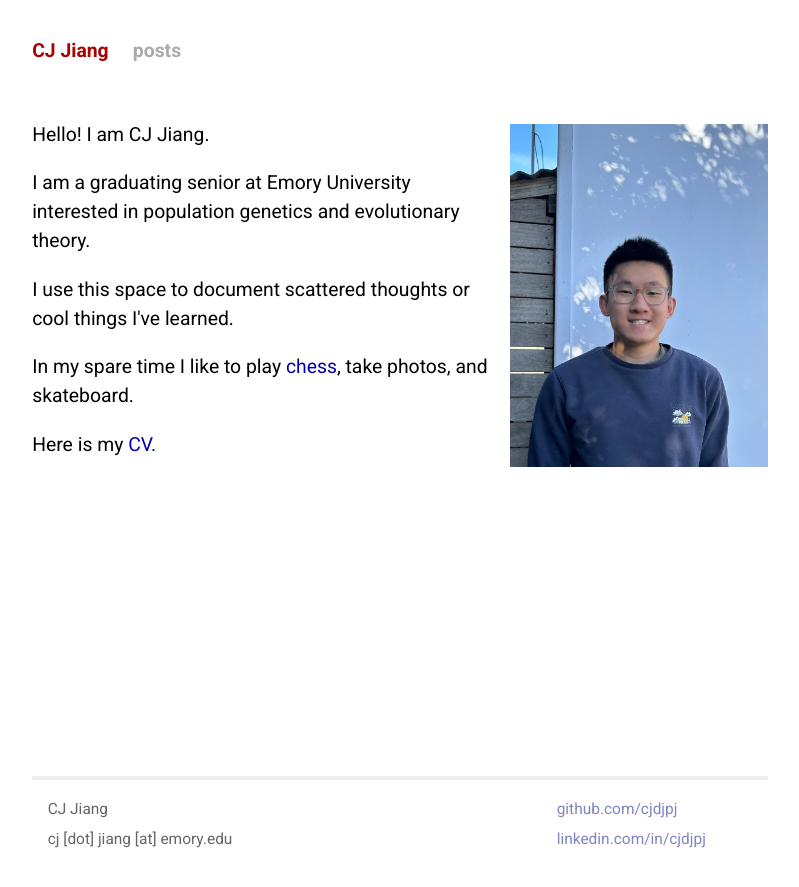
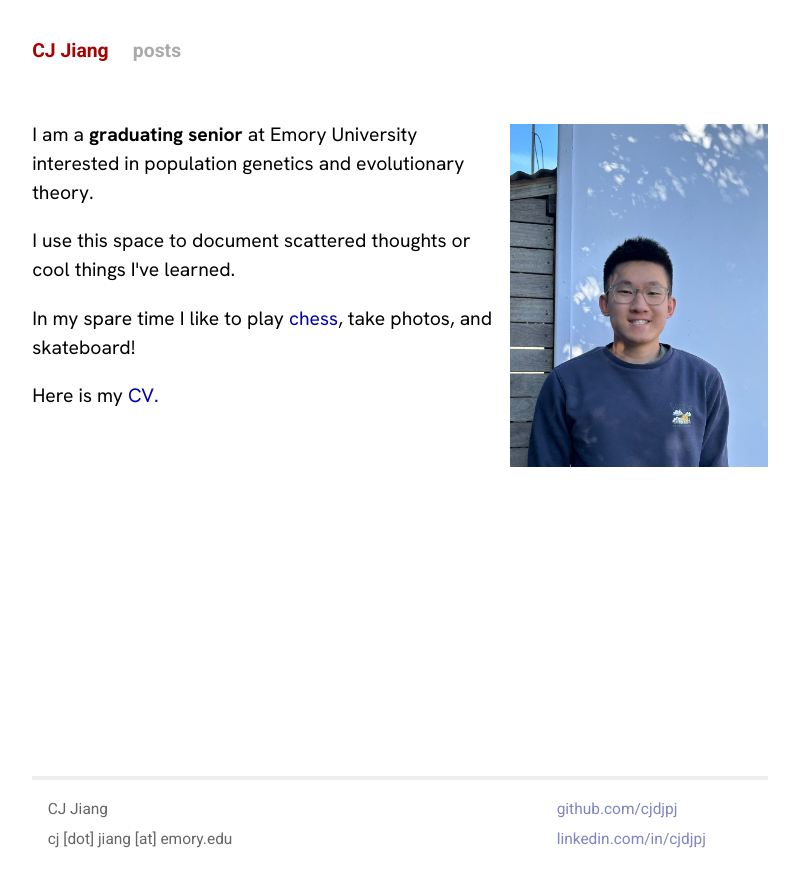
Before and after one commit to cjdjpj/cjdjpj.github.io, a Jekyll site: the page built from index.html, in a window 1280 px wide. Shown: the top 887 px of the page, without its empty margins (240-1039 px from the left). Built offline with Jekyll 4.4.1, drawn with Linux system fonts in a browser that asks for light colours.

Commit message:
hanken grotesk

```diff
--- a/_layouts/default.html
+++ b/_layouts/default.html
@@ -15,7 +15,7 @@
         <!-- Fonts -->
         <link rel="preconnect" href="https://fonts.googleapis.com">
         <link rel="preconnect" href="https://fonts.gstatic.com" crossorigin>
-        <link href="https://fonts.googleapis.com/css2?family=IBM+Plex+Mono:ital,wght@0,100;0,200;0,300;0,400;0,500;0,600;0,700;1,100;1,200;1,300;1,400;1,500;1,600;1,700&family=Manrope:wght@200..800&family=Roboto:ital,wght@0,100..900;1,100..900&display=swap" rel="stylesheet">
+        <link href="https://fonts.googleapis.com/css2?family=Geist:wght@100..900&family=Hanken+Grotesk:ital,wght@0,100..900;1,100..900&family=IBM+Plex+Mono:ital,wght@0,100;0,200;0,300;0,400;0,500;0,600;0,700;1,100;1,200;1,300;1,400;1,500;1,600;1,700&family=Roboto:ital,wght@0,100..900;1,100..900&display=swap" rel="stylesheet">
 
         <!-- Google tag (gtag.js) -->
         <script async src="https://www.googletagmanager.com/gtag/js?id=G-JC7JSVCPL0"></script>
--- a/css/screen.css
+++ b/css/screen.css
@@ -10,7 +10,7 @@ body {
     flex-direction: column;
     min-height: 100vh;
     background-color: white;
-    font: 1em 'Roboto', sans-serif;
+    font: 1em 'Hanken Grotesk', sans-serif;
     text-align: center;
     margin: 0;
     padding: 0;
--- a/index.html
+++ b/index.html
@@ -6,16 +6,13 @@ title: CJ Jiang
 <div id="about">
     <img src="images/portrait.jpeg" alt="portrait" class="right-image">
     <p>
-        Hello! I am CJ Jiang.
-    </p>
-    <p>
-        I am a graduating senior at Emory University interested in population genetics and evolutionary theory.
+        I am a <strong>graduating senior</strong> at Emory University interested in population genetics and evolutionary theory.
     </p>
     <p>
         I use this space to document scattered thoughts or cool things I've learned.
     </p>
     <p>
-        In my spare time I like to play <a href="https://www.chess.com/member/cjtgchess/">chess</a>, take photos, and skateboard.
+        In my spare time I like to play <a href="https://www.chess.com/member/cjtgchess/">chess</a>, take photos, and skateboard!
     </p>
     Here is my
     <a href="https://drive.google.com/file/d/1YYSv98URGIUMOJ-pqigNm0dCN3t0A8VH/preview">
```
